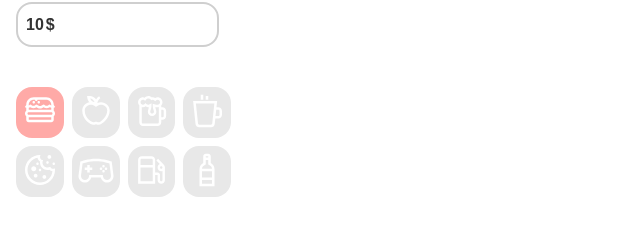
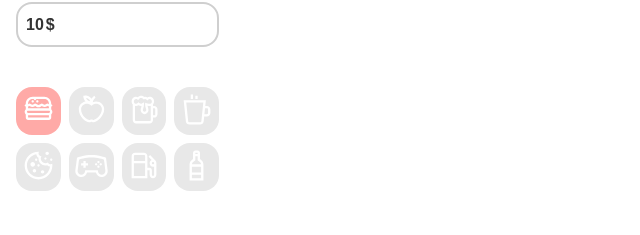
Before and after one commit to ntwigs/hourly, a React (Create React App) app: page / in a window 1280 px wide. Shown: the part 171-406 px from the top of the page, without its empty margins (0-640 px from the left). Built offline with nearby package versions, Linux system fonts and the light colour scheme.

Commit message:
style: better stagger and scale

```diff
--- a/src/blocks/item-block/index.tsx
+++ b/src/blocks/item-block/index.tsx
@@ -13,7 +13,7 @@ interface Props {
 const parentVariants: Variants = {
   mount: {
     transition: {
-      staggerChildren: 0.2,
+      staggerChildren: 0.1,
     },
   },
 }
@@ -30,7 +30,7 @@ const itemVariants: Variants = {
     rotate: 180,
   },
   hover: {
-    scale: 1.2,
+    scale: 1.1,
   },
 }
 
@@ -56,17 +56,17 @@ export const ItemBlock = ({
   return (
     <Grid variants={parentVariants}>
       {items.map(({ name, image, price }, index) => (
+        <motion.div key={name} variants={itemVariants}>
+          <motion.div variants={itemVariants} whileHover="hover">
             <Item
-          whileHover="hover"
-          as={motion.div}
-          key={name}
               isSelected={selection.name === name}
               onClick={selectItem({ name, image, price })}
               color={getColor({ color: getColorIndex({ index }) })}
-          variants={itemVariants}
             >
               <img src={image} alt={name} />
             </Item>
+          </motion.div>
+        </motion.div>
       ))}
     </Grid>
   )
```
Lines whose indentation alone changed are shown as unchanged.
